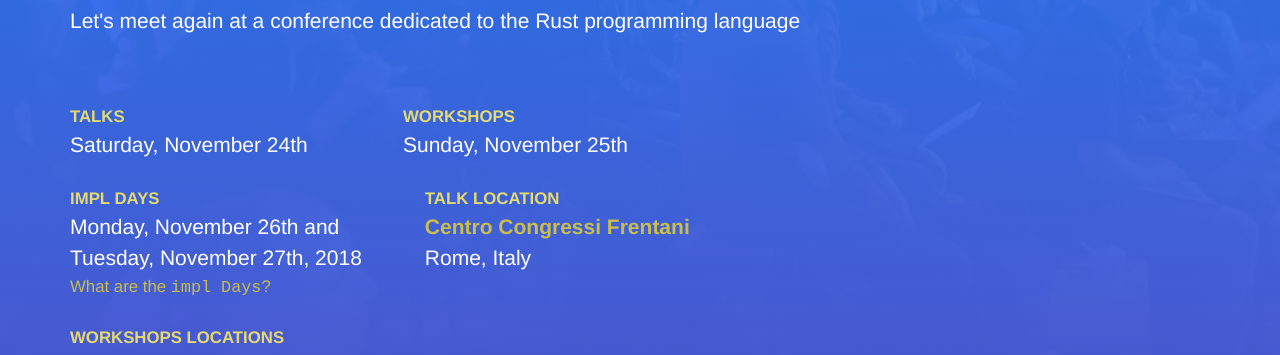
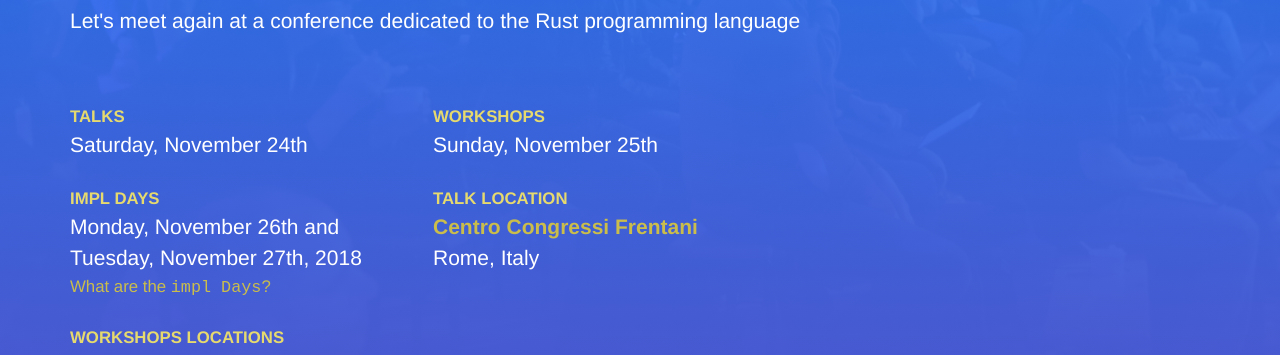
Before and after one commit to RustFestEU/rome.rustfest.eu, a Jekyll site: the page built from index.html, in a window 1280 px wide. Shown: the part 224-579 px from the top of the page. Built offline with Jekyll 4.4.1, drawn with Linux system fonts in a browser that asks for light colours; nearby versions of some CDN libraries.

Commit message:
Fix layout on front page

```diff
--- a/_sass/components/_hero.scss
+++ b/_sass/components/_hero.scss
@@ -33,7 +33,7 @@
 
     div {
       margin: 1em 3em 0 0;
-      min-width: 270px;
+      min-width: 300px;
     }
 
     div:nth-child(2n) {
```
